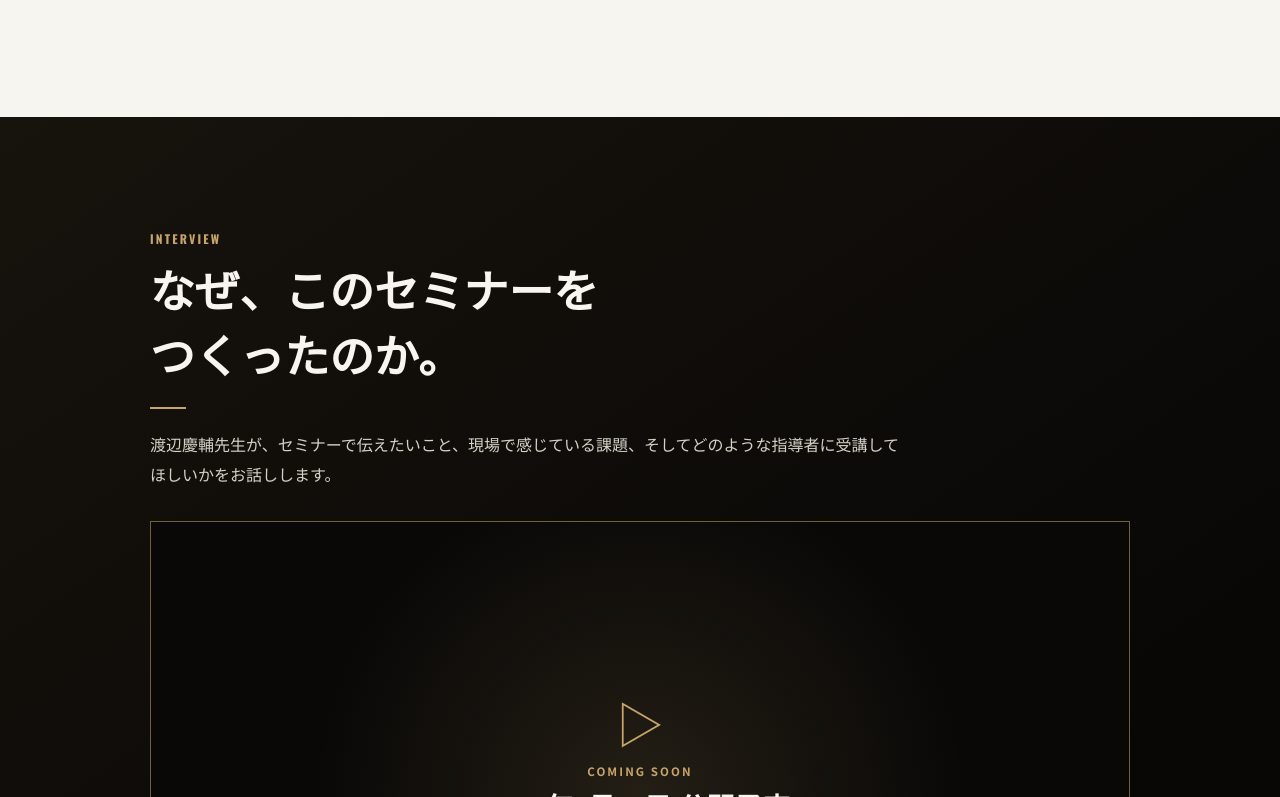
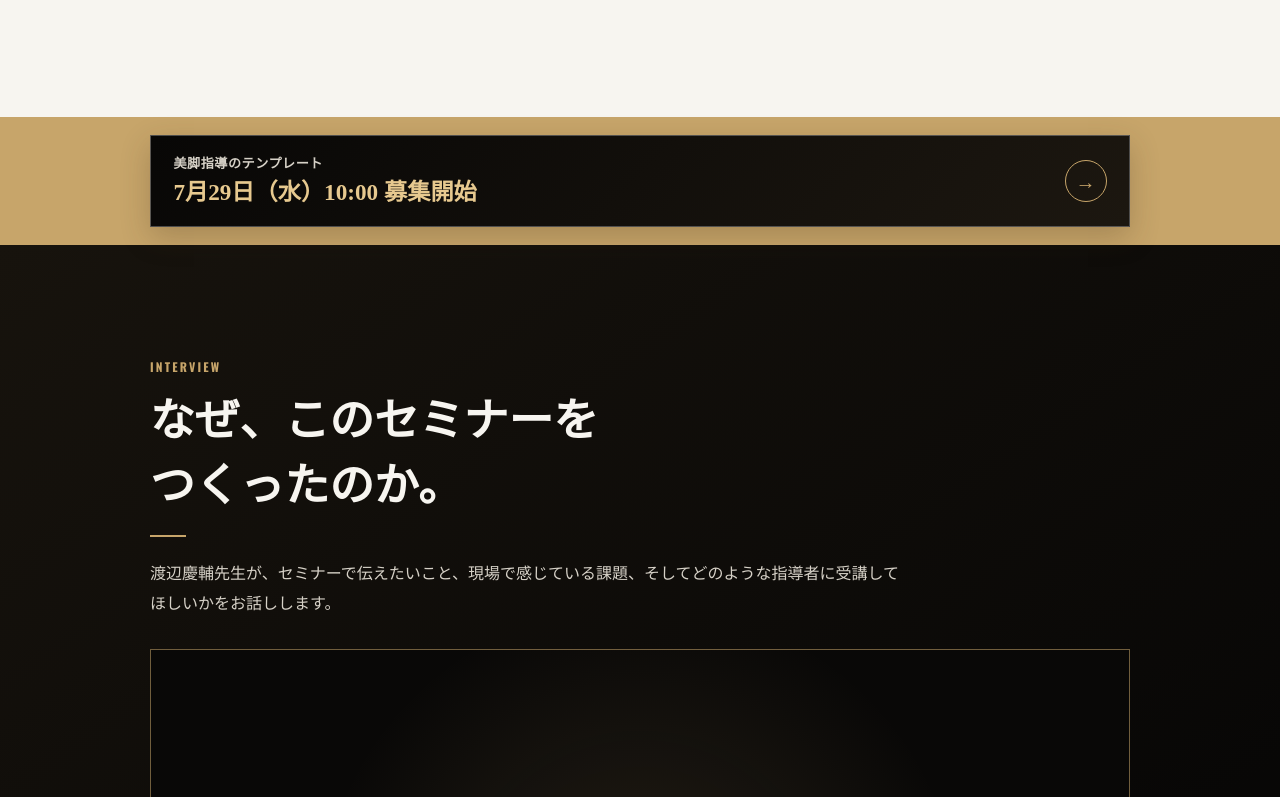
Before and after one commit to KENTA-KAJI/bal-bikyaku-template, a Next.js app: page / in a window 1280 px wide. Shown: the part 2223-3020 px from the top of the page. Built offline with nearby package versions, Linux system fonts and the light colour scheme.

Commit message:
feat: add conversion band between sections

```diff
--- a/src/components/LandingPage.tsx
+++ b/src/components/LandingPage.tsx
@@ -3,6 +3,7 @@ import { seminarData } from "@/data/seminarData";
 import { Accordion, AccordionItem } from "./Accordion";
 import SalesCta, { FinalInstructorImage } from "./SalesCta";
 import InterviewVideo from "./InterviewVideo";
+import SectionConversion from "./SectionConversion";
 import styles from "./LandingPage.module.css";
 
 const problems = [
@@ -137,9 +138,12 @@ function Section({
   id?: string;
 }) {
   return (
-    <section id={id} className={`${styles.section} ${dark ? styles.dark : ""}`}>
-      <div className={styles.container}>{children}</div>
-    </section>
+    <>
+      <section id={id} className={`${styles.section} ${dark ? styles.dark : ""}`}>
+        <div className={styles.container}>{children}</div>
+      </section>
+      <SectionConversion />
+    </>
   );
 }
 
@@ -293,6 +297,7 @@ export default function LandingPage() {
       </Section>
 
       <InterviewVideo youtubeUrl={seminarData.youtubeUrl} />
+      <SectionConversion />
 
       <Section dark>
         <p className={styles.kicker}>REFRAME</p>
@@ -506,9 +511,6 @@ export default function LandingPage() {
       </Section>
 
       <Curriculum />
-      <div className={styles.midCta}>
-        <SalesCta placement="curriculum" />
-      </div>
 
       <Section dark>
         <p className={styles.kicker}>IN PERSON</p>
--- /dev/null
+++ b/src/components/SectionConversion.module.css
@@ -0,0 +1,80 @@
+.band {
+  padding: 18px 20px;
+  background: #c7a56a;
+}
+
+.button {
+  position: relative;
+  display: grid;
+  width: min(100%, 980px);
+  min-height: 92px;
+  margin: auto;
+  padding: 1rem 4.5rem 1rem 1.4rem;
+  align-content: center;
+  gap: 0.18rem;
+  overflow: hidden;
+  border: 1px solid rgba(255, 255, 255, 0.28);
+  background: linear-gradient(135deg, #080706, #1c1710);
+  color: #fff;
+  box-shadow: 0 10px 28px rgba(58, 42, 19, 0.24);
+  transition: transform 160ms ease, box-shadow 160ms ease;
+}
+
+.button:hover {
+  transform: translateY(-2px);
+  box-shadow: 0 14px 34px rgba(58, 42, 19, 0.34);
+}
+
+.title {
+  color: #d6d1c7;
+  font-size: 0.82rem;
+  font-weight: 700;
+  letter-spacing: 0.04em;
+}
+
+.action {
+  color: #e7c98f;
+  font-family: var(--font-serif);
+  font-size: clamp(1.05rem, 3vw, 1.45rem);
+  line-height: 1.45;
+}
+
+.arrow {
+  position: absolute;
+  top: 50%;
+  right: 1.4rem;
+  display: grid;
+  width: 42px;
+  height: 42px;
+  place-items: center;
+  transform: translateY(-50%);
+  border: 1px solid #c7a56a;
+  border-radius: 50%;
+  color: #c7a56a;
+  font-size: 1.25rem;
+}
+
+@media (max-width: 480px) {
+  .band {
+    padding: 14px 18px;
+  }
+
+  .button {
+    min-height: 82px;
+    padding: 0.85rem 3.5rem 0.85rem 1rem;
+  }
+
+  .title {
+    font-size: 0.72rem;
+  }
+
+  .action {
+    font-size: 1rem;
+  }
+
+  .arrow {
+    right: 0.85rem;
+    width: 34px;
+    height: 34px;
+  }
+}
--- /dev/null
+++ b/src/components/SectionConversion.tsx
@@ -0,0 +1,40 @@
+"use client";
+
+import { seminarData } from "@/data/seminarData";
+import { useSalesState } from "@/hooks/useSalesState";
+import styles from "./SectionConversion.module.css";
+
+export default function SectionConversion() {
+  const { salesState } = useSalesState(
+    seminarData.recruitmentStart,
+    seminarData.recruitmentEnd,
+    seminarData.salesStateOverride,
+  );
+
+  const open = salesState === "open";
+  const ended = salesState === "closed" || salesState === "soldout";
+  const href = open
+    ? seminarData.generalStripeUrl || "#pricing"
+    : seminarData.contactLine;
+
+  return (
+    <aside className={styles.band} aria-label="美脚指導のテンプレート お申し込み案内">
+      <a
+        className={styles.button}
+        href={href}
+        target={!open ? "_blank" : undefined}
+        rel={!open ? "noopener noreferrer" : undefined}
+      >
+        <span className={styles.title}>美脚指導のテンプレート</span>
+        <strong className={styles.action}>
+          {ended
+            ? "今回の募集は終了しました"
+            : open
+              ? "【定員10名】今すぐ申し込む"
+              : "7月29日（水）10:00 募集開始"}
+        </strong>
+        <span className={styles.arrow} aria-hidden="true">→</span>
+      </a>
+    </aside>
+  );
+}
```
